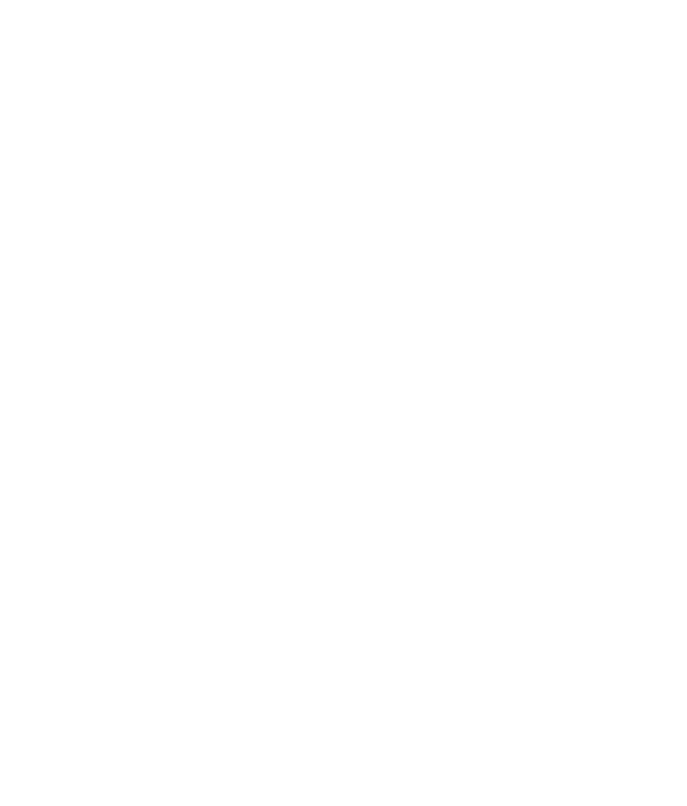
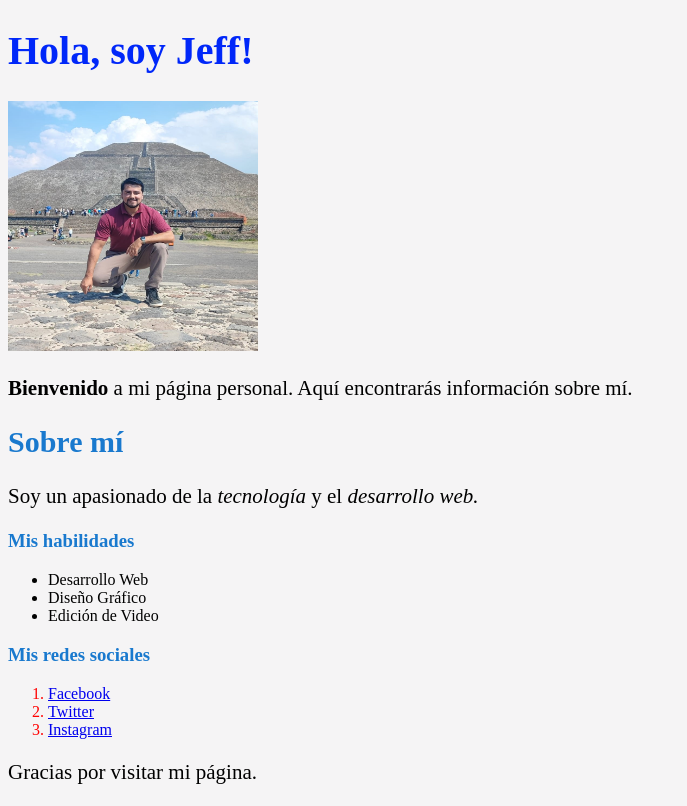
Before and after one commit to JeffStevenGT/Funval-G4, a plain HTML site: page Dia-2/index.html in a window 1280 px wide. Shown: the whole page, without its empty margins (0-687 px from the left). Drawn offline with Linux system fonts and the light colour scheme.

Commit message:
adicionando

```diff
--- a/Dia-2/index.html
+++ b/Dia-2/index.html
@@ -3,9 +3,33 @@
 <head>
     <meta charset="UTF-8">
     <meta name="viewport" content="width=device-width, initial-scale=1.0">
+    <link rel="stylesheet" href="./styles.css">
     <title>Document</title>
 </head>
 <body>
-
+    <h1>Hola, soy Jeff!</h1>
+    <img src="../Img/foto-perfil.jpg" alt="Foto de perfil" width="250" height="250">
+    <p><strong>Bienvenido</strong> a mi página personal. Aquí encontrarás información sobre mí.</p>
+    <h2>Sobre mí</h2>
+    <p>Soy un apasionado de la <em>tecnología</em> y el <em>desarrollo web.</em></p>
+    <h3>Mis habilidades</h3>
+        <ul>
+            <li>Desarrollo Web</li>
+            <li>Diseño Gráfico</li>
+            <li>Edición de Video</li>
+        </ul>
+    <h3>Mis redes sociales</h3>
+        <ol class="redes">
+            <li>
+                <a href="https://www.facebook.com/jeff.fuxion/?locale=es_LA">Facebook</a>
+            </li>
+            <li>
+                <a href="https://x.com/Jeff80340389">Twitter</a>
+            </li>
+            <li>
+                <a href="https://www.instagram.com/jeff_stevengt/">Instagram</a>
+            </li>
+        </ol>
+    <p>Gracias por visitar mi página.</p>
 </body>
 </html>
--- /dev/null
+++ b/Dia-2/styles.css
@@ -0,0 +1,20 @@
+body {
+    background-color: #f5f4f5;
+}
+h1 {
+    color: #0027f9;
+    font-size: 40px;
+}
+h2 {
+    font-size: 30px;
+}
+h2, h3 {
+  color: #1979ce;
+}
+ol {
+    color: red;
+    text-decoration: none
+}
+p {
+    font-size: 21px;
+}
--- a/style.css
+++ b/style.css
@@ -2,7 +2,7 @@ body {
   margin: 0;
   padding: 0;
   font-family: 'Anton', sans-serif;
-  background: url('./img/1197845.png');
+  background: url('./Img/eren-colossal-titan-attack-on-titan-uhdpaper.com-4K-35.jpg');
   background-size: cover;
   color: #f4f4f4;
   display: flex;
```
Also changed, not shown: index.html (+1 -2 lines), Img/2.webp (added), Img/foto-perfil.jpg (added), 3 other files.
